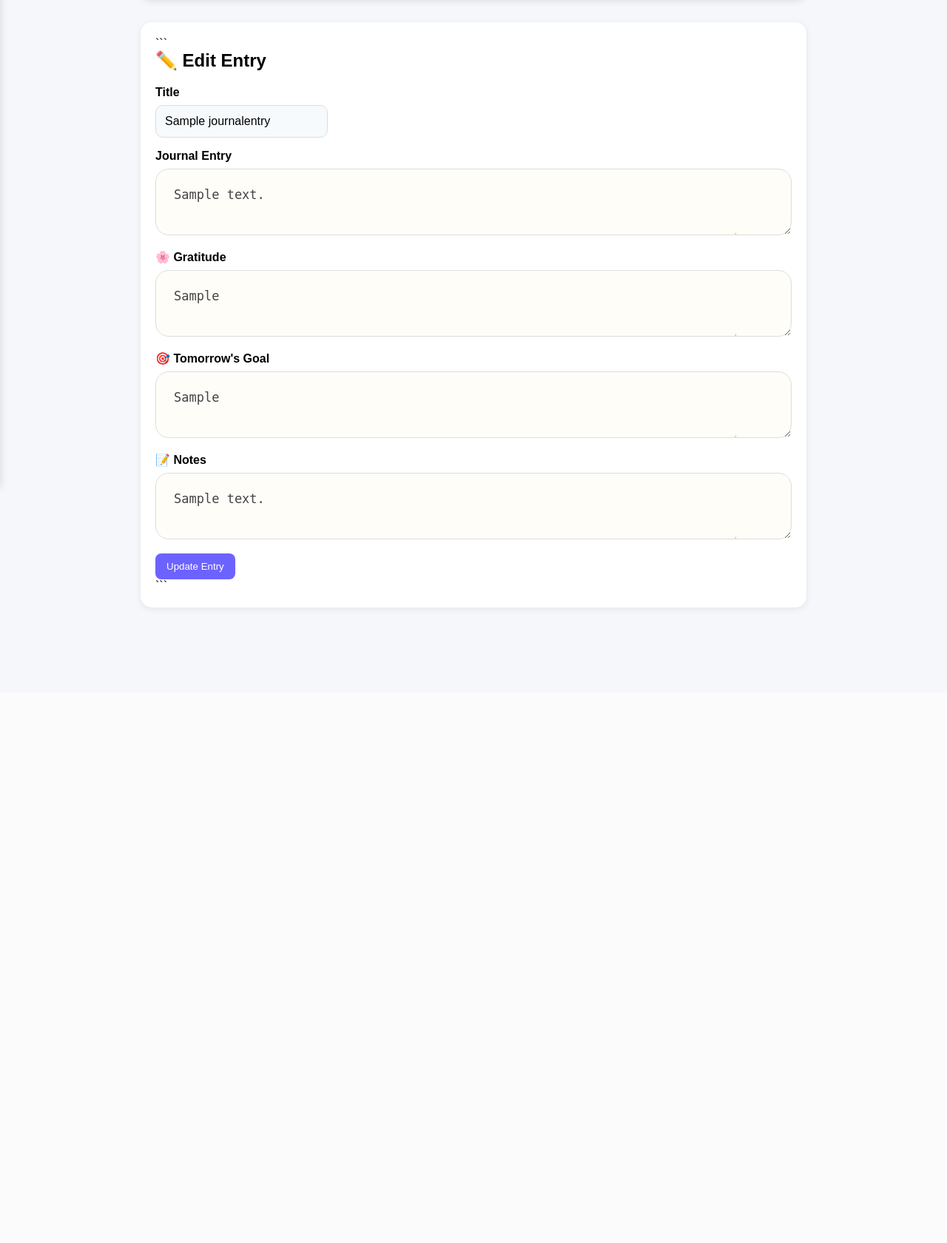
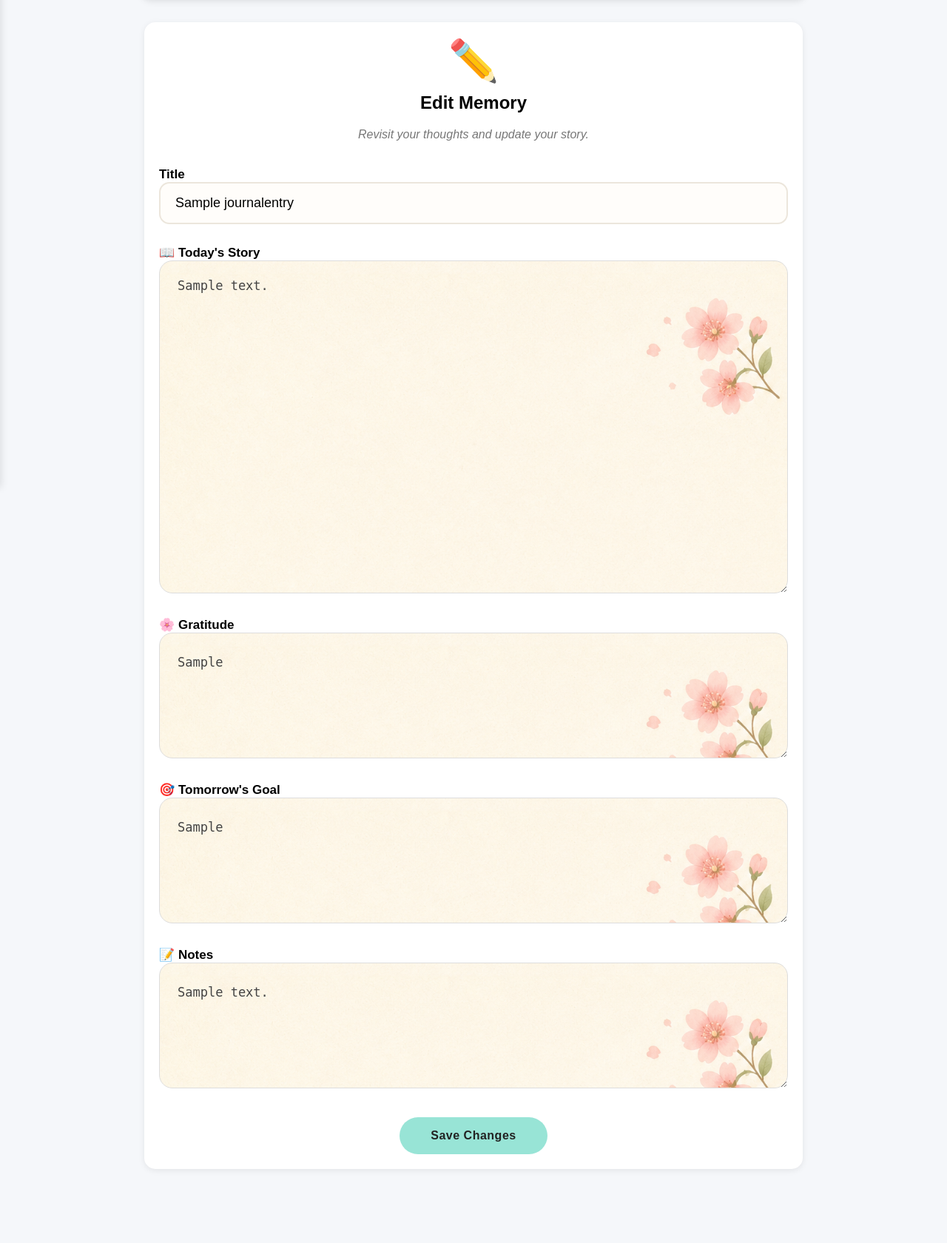
Before and after one commit to saha-tithi/Dear_Diary, a Django app: page /edit/1/ in a window 1280 px wide. Shown: the part 141-1821 px from the top of the page at 74% size. Before the commit the page ends 966 px from the top, so only its background shows below. Run offline with Django 5.2, Linux system fonts and the light colour scheme; a user stored in the database is signed in; tables that the repository leaves empty hold one stand-in row (values such as "Sample post").

Commit message:
updated delete and edit page

````diff
--- a/journal/static/css/style.css
+++ b/journal/static/css/style.css
@@ -588,7 +588,7 @@ h2{
 
     display:block;
 
-    margin-bottom:10px;
+    margin-bottom:0px;
 
     font-size:17px;
 
@@ -606,7 +606,7 @@ h2{
 
     color:#222;
 
-    padding:14px 35px;
+    padding:16px 42px;
 
     border:none;
 
@@ -615,6 +615,7 @@ h2{
     font-size:16px;
 
     font-weight:bold;
+    letter-spacing:.5px;
 
     cursor:pointer;
 
@@ -631,16 +632,134 @@ h2{
 }
 
 #id_content{
-     min-height:450px;
+    min-height:450px;
+    padding:18px 24px;
+    line-height:31px;
+    background-position:0 18px;
+}
 
-    line-height:32px;
-}
 #id_gratitude,
 #id_tomorrow_goal,
 #id_notes{
+    min-height:170px;
+    padding:px 24px;
+    line-height:31px;
+    background-position:0 18px;
+}
+#id_title{
+    width:100%;
+    font-size:18px;
+    padding:16px 20px;
+    background:#fffdfa;
+    border:2px solid #ece6dc;
+    border-radius:14px;
+}
+/* ---------- Delete Page ---------- */
 
-    min-height:170px;
+.delete-card{
 
-    line-height:32px;
+    max-width:550px;
+
+    margin:70px auto;
+
+    background:white;
+
+    padding:40px;
+
+    border-radius:24px;
+
+    text-align:center;
+
+    box-shadow:0 10px 25px rgba(0,0,0,.08);
 
 }
+
+.delete-icon{
+
+    font-size:55px;
+
+    margin-bottom:15px;
+
+}
+
+.delete-text{
+
+    color:#666;
+
+    margin:20px 0 30px;
+
+    line-height:1.7;
+
+}
+
+.delete-preview{
+
+    background:#faf7f2;
+
+    border:1px solid #ece6dc;
+
+    border-radius:14px;
+
+    padding:18px;
+
+    margin-bottom:35px;
+
+    font-size:18px;
+
+}
+
+.delete-buttons{
+
+    display:flex;
+
+    justify-content:center;
+
+    gap:15px;
+
+}
+
+.cancel-btn{
+
+    text-decoration:none;
+
+    background:#98e4d6;
+
+    color:#2f4f4f;
+
+    padding:13px 24px;
+
+    border-radius:30px;
+
+    font-weight:bold;
+
+}
+
+.cancel-btn:hover{
+
+    background:#84d7c7;
+
+}
+
+.delete-btn{
+
+    background:#f2b6b6;
+
+    color:#6b2222;
+
+    padding:13px 24px;
+
+    border:none;
+
+    border-radius:30px;
+
+    font-weight:bold;
+
+    cursor:pointer;
+
+}
+
+.delete-btn:hover{
+
+    background:#e99f9f;
+
+}
--- a/journal/templates/edit_entry.html
+++ b/journal/templates/edit_entry.html
@@ -2,45 +2,54 @@
 
 {% block content %}
 
-<div class="entry-card">
+<div class="entry-card journal-page">
 
-```
-<h2>✏️ Edit Entry</h2>
+<div class="page-header">
+
+    <span class="page-icon">✏️</span>
+
+    <h2>Edit Memory</h2>
+
+    <p class="page-subtitle">
+        Revisit your thoughts and update your story.
+    </p>
+
+</div>
 
 <form method="POST">
+
     {% csrf_token %}
 
-    <p>
+    <div class="journal-block">
         <label>Title</label>
-        <input type="text" name="title" value="{{ entry.title }}">
-    </p>
+        <input type="text" id="id_title" name="title" value="{{ entry.title }}">
+    </div>
 
-    <p>
-        <label>Journal Entry</label>
-        <textarea name="content">{{ entry.content }}</textarea>
-    </p>
+    <div class="journal-block">
+        <label>📖 Today's Story</label>
+        <textarea id="id_content" name="content">{{ entry.content }}</textarea>
+    </div>
 
-    <p>
+    <div class="journal-block">
         <label>🌸 Gratitude</label>
-        <textarea name="gratitude">{{ entry.gratitude }}</textarea>
-    </p>
+        <textarea id="id_gratitude" name="gratitude">{{ entry.gratitude }}</textarea>
+    </div>
 
-    <p>
+    <div class="journal-block">
         <label>🎯 Tomorrow's Goal</label>
-        <textarea name="tomorrow_goal">{{ entry.tomorrow_goal }}</textarea>
-    </p>
+        <textarea id="id_tomorrow_goal" name="tomorrow_goal">{{ entry.tomorrow_goal }}</textarea>
+    </div>
 
-    <p>
+    <div class="journal-block">
         <label>📝 Notes</label>
-        <textarea name="notes">{{ entry.notes }}</textarea>
-    </p>
+        <textarea id="id_notes" name="notes">{{ entry.notes }}</textarea>
+    </div>
 
-    <button type="submit">
-        Update Entry
+    <button type="submit" class="save-btn">
+        Save Changes
     </button>
 
 </form>
-```
 
 </div>
 
````
Also changed, not shown: journal/templates/delete_entry.html (+33 -15 lines), journal/static/images/line_paper.png.
